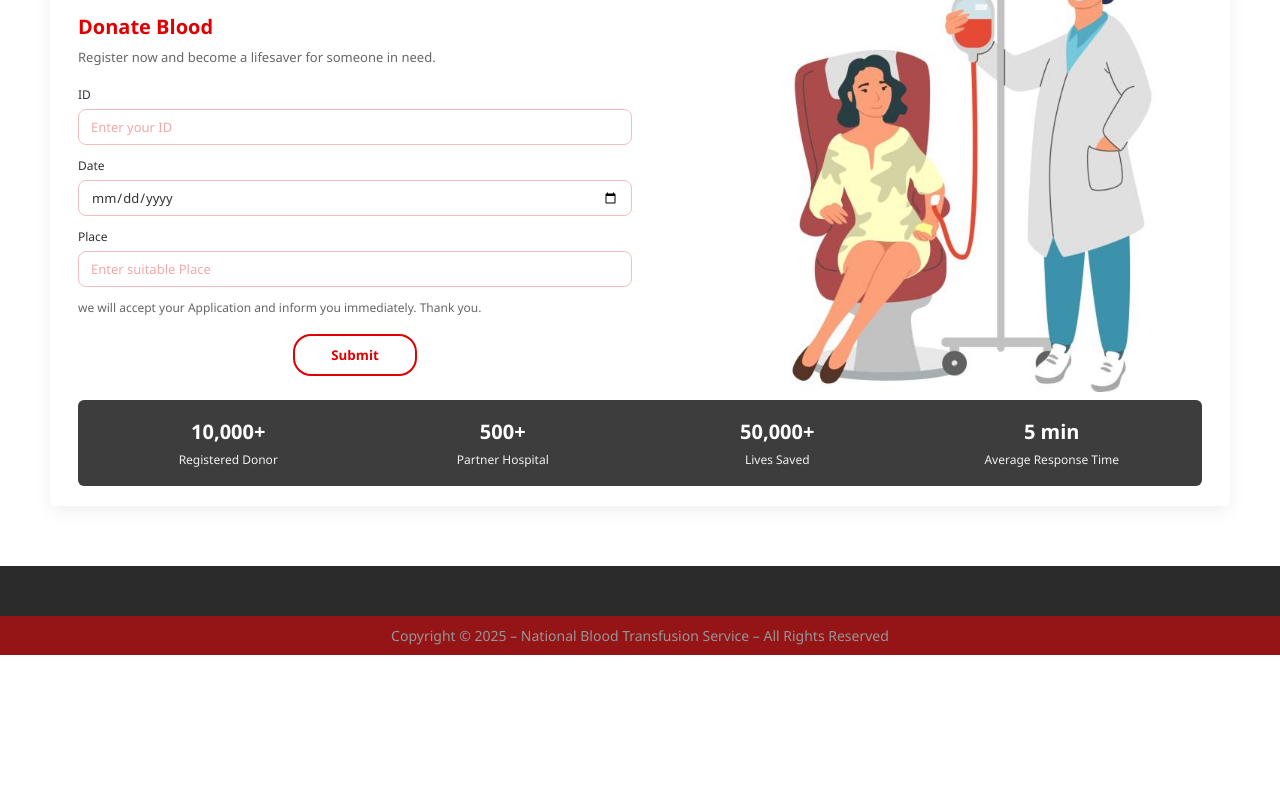
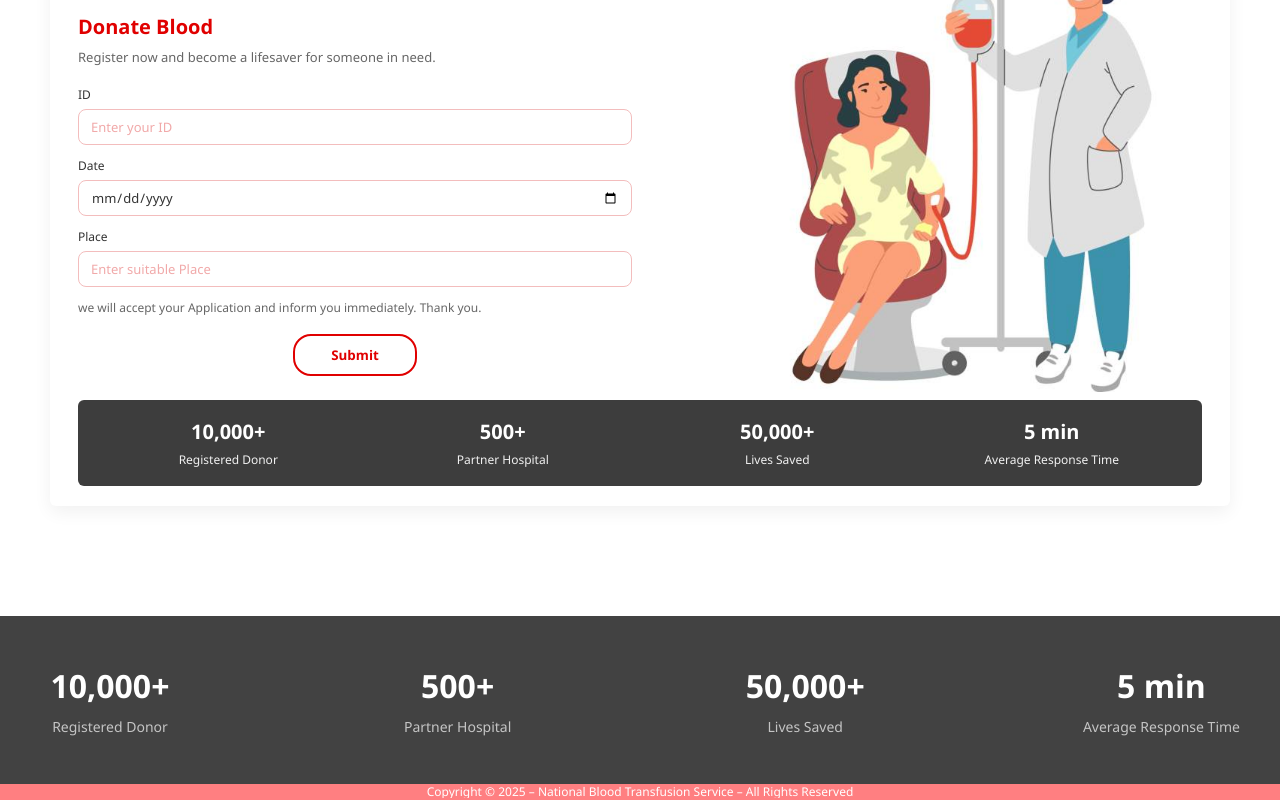
Before and after one commit to Achira-menath/blood-donation-management-system, a React (Create React App) app: page /blood-donation-management-system/donate in a window 1280 px wide. Shown: the part 208-1008 px from the top of the page. Before the commit the page ends 863 px from the top, so only its background shows below. Built offline with nearby package versions, Linux system fonts and the light colour scheme.

Commit message:
create feedback thanks page

```diff
--- a/src/Pages/Feedback/Contact-feedback.jsx
+++ b/src/Pages/Feedback/Contact-feedback.jsx
@@ -69,24 +69,7 @@ export default function ContactFeedback() {
           </div>
         </div>
 
-        <div className="cf-stats">
-          <div className="stat">
-            <h3>10,000+</h3>
-            <p>Registered Donor</p>
-          </div>
-          <div className="stat">
-            <h3>500+</h3>
-            <p>Partner Hospital</p>
-          </div>
-          <div className="stat">
-            <h3>50,000+</h3>
-            <p>Lives Saved</p>
-          </div>
-          <div className="stat">
-            <h3>5 min</h3>
-            <p>Average Response Time</p>
-          </div>
-        </div>
+
       </div>
 
       <Footer bgColor="#FF0105" opacity={0.5} />
--- /dev/null
+++ b/src/Pages/Feedback/feedback-thank.css
@@ -0,0 +1,105 @@
+/* Container */
+.ft-container{
+  padding: 30px 20px 0;
+  background: #fff;
+  max-width: 1200px;
+  margin: 0 auto; /* center the page content */
+  position: relative; /* allow absolutely positioned Back button */
+}
+
+/* Back button positioned at the left edge of the content area */
+.ft-back{
+  position: absolute;
+  left: -99px; /* align with container padding */
+  top: 18px;
+  display:inline-block;
+  background:#fff;
+  color:#111;
+  border:2px solid #f1c6c6;
+  padding:10px 28px; /* more horizontal padding for the pill look */
+  border-radius:28px; /* bigger radius for smooth pill */
+  cursor:pointer;
+  box-shadow: 0 1px 0 rgba(0,0,0,0.03), 0 0 0 6px rgba(241,198,198,0.06);
+  transition: transform .12s ease, box-shadow .12s ease;
+  font-size:16px;
+}
+
+.ft-back:hover{
+  transform: translateY(-2px);
+  box-shadow: 0 8px 24px rgba(0,0,0,0.08), 0 0 0 8px rgba(241,198,198,0.06);
+}
+
+@media (max-width:420px){
+  .ft-back{ left: 12px; top: 12px; padding:8px 20px; font-size:14px }
+}
+
+/* Hero area - centered and balanced */
+.ft-hero{
+  display:flex;
+  gap:40px;
+  align-items:center;
+  justify-content:center;
+  margin-top:28px;
+  min-height: 420px; /* taller so the check and text sit centered vertically */
+}
+
+.ft-left{
+  flex: 0 0 520px; /* fixed visual column for illustration */
+  display:flex;
+  justify-content:flex-start;
+}
+
+.ft-left img{max-width:480px; width:100%; height:auto; display:block}
+
+.ft-right{
+  flex: 0 0 640px; /* wider column for centered message */
+  display:flex;
+  flex-direction:column;
+  align-items:center; /* center the check and text */
+  justify-content:center;
+  gap:18px;
+  text-align:center;
+}
+
+.ft-check{display:flex; align-items:center; justify-content:center}
+.ft-check svg{width:96px; height:96px}
+
+.ft-title{font-size:26px; color:#333; margin:0; font-weight:700}
+.ft-sub{font-size:18px; color:#444; margin:0; max-width:640px; line-height:1.6; text-align:center}
+
+/* Stats bar - flush */
+.ft-stats{
+  margin-top:30px;
+  margin-left:-60px;
+  margin-right:-60px;
+  background:#3a3a3a;
+  color:white;
+  display:flex;
+  justify-content:space-between;
+  align-items:center;
+  padding: 10px 60px;
+  border-radius:0;
+  width: calc(100% + 120px);
+  box-sizing: border-box;
+}
+
+.ft-stats .stat{text-align:left}
+.ft-stats .stat h3{margin:0; font-size:26px}
+.ft-stats .stat p{margin:4px 0 0 0; color:#ddd}
+
+/* Footer spacing note: keep footer flush and compact (Footer.jsx has padding 10px) */
+
+/* Responsive */
+@media (max-width:1000px){
+  .ft-hero{flex-direction:column; gap:18px}
+  .ft-left{order:2}
+  .ft-right{order:1; align-items:center; text-align:center}
+  .ft-sub{max-width:600px}
+}
+
+@media (max-width:420px){
+  .ft-container{padding:20px}
+  .ft-stats{margin-left:0; margin-right:0; padding:16px; width:100%}
+  .ft-title{font-size:22px}
+  .ft-sub{font-size:15px}
+}
--- a/src/Pages/Feedback/feedback-thank.jsx
+++ b/src/Pages/Feedback/feedback-thank.jsx
@@ -0,0 +1,40 @@
+import React from "react";
+import HeaderMain from "../../components/HeaderMain";
+import Footer from "../../components/Footer";
+import "./feedback-thank.css";
+import hero from "../../assets/feedback-thank.png";
+
+export default function FeedbackThank() {
+  return (
+    <>
+      <HeaderMain />
+
+      <main className="ft-container">
+        <button className="ft-back">Back Home</button>
+
+        <section className="ft-hero">
+          <div className="ft-left">
+            <img src={hero} alt="Thank illustration" />
+          </div>
+
+          <div className="ft-right">
+            <div className="ft-check" aria-hidden>
+              {/* Inline SVG check */}
+              <svg width="88" height="88" viewBox="0 0 24 24" fill="none" xmlns="http://www.w3.org/2000/svg" aria-hidden>
+                <circle cx="12" cy="12" r="12" fill="#25C06A" />
+                <path d="M17.2 8.2L10.5 15l-3.7-3.7" stroke="#fff" strokeWidth="1.8" strokeLinecap="round" strokeLinejoin="round" />
+              </svg>
+            </div>
+
+            <h2 className="ft-title">Thanks for submitting!</h2>
+            <p className="ft-sub">You’re amazing for choosing to help others. We’ll get in touch with you right away with the next steps.</p>
+          </div>
+        </section>
+
+
+      </main>
+
+      <Footer bgColor="#FF0105" opacity={0.3} />
+    </>
+  );
+}
--- /dev/null
+++ b/src/components/Footer.css
@@ -0,0 +1,84 @@
+/* Footer styles to match Figma design */
+.site-footer {
+  width: 100%;
+  margin-top: 0; /* removed extra gap so stats sit directly under page content */
+  box-sizing: border-box;
+  background: transparent; /* ensure no extra bar behind stats */
+}
+
+/* Stats strip (dark gray) */
+.footer-stats {
+  background-color: #424242; /* same as header background */
+  color: #ffffff;
+  padding: 48px 16px; /* taller area to match Figma */
+  border-top: none; /* explicitly remove any top border */
+  box-shadow: none;   /* explicitly remove any shadow that looks like a strip */
+}
+
+.footer-stats-inner {
+  max-width: 1200px;
+  margin: 0 auto;
+  display: flex;
+  justify-content: space-between;
+  gap: 32px;
+  align-items: center;
+  box-sizing: border-box;
+}
+
+.stat-item {
+  display: flex;
+  flex-direction: column;
+  align-items: center;
+  min-width: 140px;
+}
+
+.stat-value {
+  font-size: 32px; /* larger numbers for stronger visual weight */
+  font-weight: 800;
+  color: #ffffff;
+  margin-bottom: 10px;
+}
+
+.stat-label {
+  font-size: 15px;
+  opacity: 0.95;
+  color: #f3f3f3;
+}
+
+/* Bottom copyright bar (slimmer red to match Figma)
+   Use a more specific selector to override other global .footer-bottom rules (e.g., FooterHome.css) */
+.site-footer .footer-bottom {
+  background-color: #b21212; /* default red, can be overridden by prop */
+  color: #ffffff;
+  text-align: center;
+  padding: 2px 12px !important; /* enforce slimness even if other CSS sets larger padding */
+  font-size: 12px !important;
+  line-height: 1; /* ensure minimal vertical height */
+  border-top: none; /* removed the dark divider */
+}
+
+/* fallback: if any other rules force large height, set a max-height */
+.site-footer .footer-bottom-inner { max-height: 28px; overflow: hidden; }
+
+.footer-bottom-inner {
+  max-width: 1200px;
+  margin: 0 auto;
+}
+
+/* Responsive: stack stat items on narrow screens */
+@media (max-width: 720px) {
+  .footer-stats-inner {
+    flex-direction: column;
+    gap: 5px;
+    align-items: center;
+    padding: 2px 0; /* keep some breathing room on mobile */
+  }
+
+  .stat-item {
+    min-width: auto;
+  }
+
+  .stat-value {
+    font-size: 24px;
+  }
+}
--- a/src/components/Footer.jsx
+++ b/src/components/Footer.jsx
@@ -1,33 +1,37 @@
 import React from "react";
+import "./Footer.css";
 
 /**
- * Reusable Footer Component
- * @param {string} bgColor - Background color
- * @param {number} opacity - Opacity value (0 to 1)
- * @param {string} text - Footer text
+ * Site Footer matching Figma design
+ * Shows a stats strip and a red copyright bar
  */
 const Footer = ({
-  bgColor = "#FF0105",
-  opacity = 0.5,
-  text = "Copyright © 2025 – National Blood Transfusion Service – All Rights Reserved",
+  bgColor = "#B21212", // bottom bar default (overrideable by pages)
+  opacity = 1,
+  copyright = "Copyright © 2025 – National Blood Transfusion Service – All Rights Reserved",
 }) => {
+  const stats = [
+    { value: "10,000+", label: "Registered Donor" },
+    { value: "500+", label: "Partner Hospital" },
+    { value: "50,000+", label: "Lives Saved" },
+    { value: "5 min", label: "Average Response Time" },
+  ];
+
   return (
-    <footer style={{ width: "100%" }}>
-      <div
-        style={{
-          backgroundColor: bgColor,
-          opacity: opacity,
-          color: "white",              // ✅ white text
-          padding: "10px 0",           // give some vertical room for the text
-          display: "flex",             // ✅ center text
-          alignItems: "center",         // vertical center
-          justifyContent: "center",     // horizontal center
-          textAlign: "center",
-          fontSize: "14px",
-          borderRadius: 0,               // flush edge-to-edge
-        }}
-      >
-        {text}
+    <footer className="site-footer">
+      <div className="footer-stats">
+        <div className="footer-stats-inner">
+          {stats.map((s) => (
+            <div className="stat-item" key={s.label}>
+              <div className="stat-value">{s.value}</div>
+              <div className="stat-label">{s.label}</div>
+            </div>
+          ))}
+        </div>
+      </div>
+
+      <div className="footer-bottom" style={{ backgroundColor: bgColor, opacity }}>
+        <div className="footer-bottom-inner">{copyright}</div>
       </div>
     </footer>
   );
```
Also changed, not shown: src/Pages/Feedback/feedback.css (deleted), src/assets/feedback-thank.png (added).
